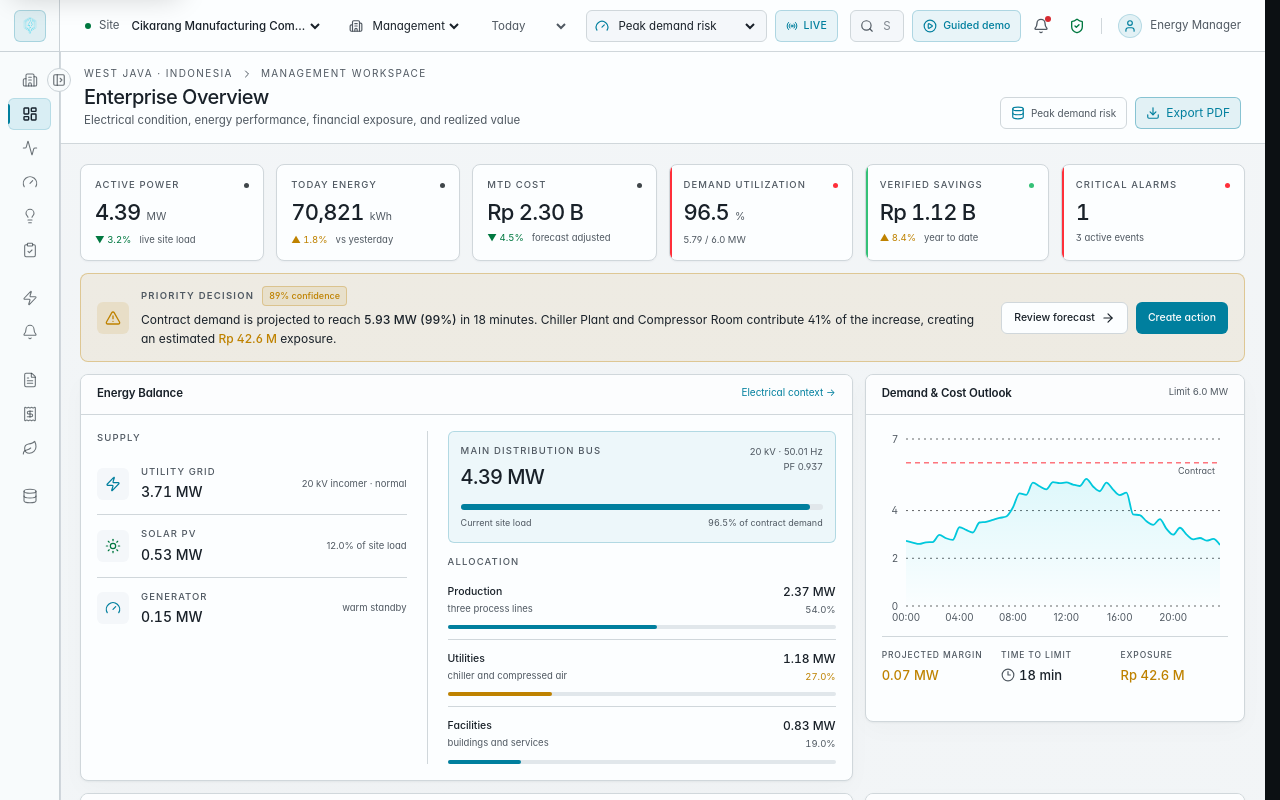
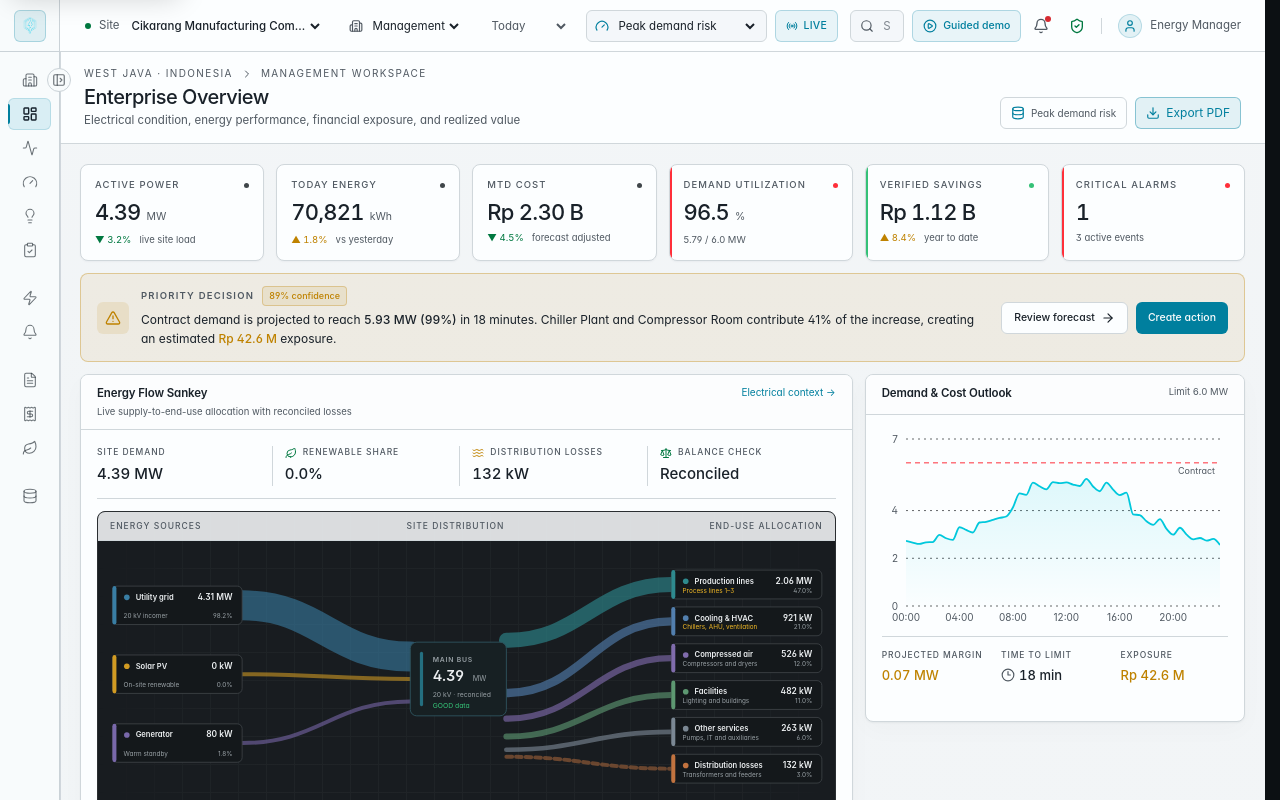
Before and after one commit to masarray/argrid-energy, a React (Vite) app: page /#/ in a window 1280 px wide. Shown: the top 800 px of the page. Built offline with nearby package versions, Linux system fonts and the light colour scheme.

Commit message:
Render reconciled Sankey in overview energy balance panel

```diff
--- a/src/components/argrid-ui.tsx
+++ b/src/components/argrid-ui.tsx
@@ -1,4 +1,7 @@
-import type { ReactNode } from "react";
+import { useMemo, type ReactNode } from "react";
+import { EnergyFlowSankey } from "@/components/energy-flow-sankey";
+import { buildEnergyFlowSnapshot } from "@/lib/energy-flow";
+import { useDemoSimulation } from "@/lib/demo-simulation";
 
 export function Panel({
   title,
@@ -17,18 +20,34 @@ export function Panel({
   padded?: boolean;
   busy?: boolean;
 }) {
+  const { telemetry, scenarioId } = useDemoSimulation();
+  const energyFlowPanel = title === "Energy Balance";
+  const energyFlow = useMemo(
+    () => buildEnergyFlowSnapshot({
+      currentPower: telemetry.currentPower,
+      gridImportMW: telemetry.gridImportMW,
+      solarMW: telemetry.solarMW,
+      generatorMW: telemetry.generatorMW,
+      meterQuality: telemetry.meterQuality,
+    }, scenarioId),
+    [scenarioId, telemetry.currentPower, telemetry.generatorMW, telemetry.gridImportMW, telemetry.meterQuality, telemetry.solarMW],
+  );
+  const resolvedTitle = energyFlowPanel ? "Energy Flow Sankey" : title;
+  const resolvedDescription = energyFlowPanel ? "Live supply-to-end-use allocation with reconciled losses" : description;
+  const resolvedChildren = energyFlowPanel ? <EnergyFlowSankey snapshot={energyFlow} /> : children;
+
   return (
-    <section className={`panel flex min-w-0 flex-col overflow-hidden ${className}`} aria-busy={busy || undefined}>
-      {(title || description || actions) && (
+    <section className={`panel flex min-w-0 flex-col overflow-hidden ${energyFlowPanel ? "panel-energy-flow" : ""} ${className}`} aria-busy={busy || undefined}>
+      {(resolvedTitle || resolvedDescription || actions) && (
         <header className="panel-header flex min-h-10 items-start justify-between gap-3 border-b border-border px-4 py-2.5">
           <div className="min-w-0">
-  {title && <h2 className="truncate text-[11.5px] font-semibold tracking-[-0.01em] text-foreground">{title}</h2>}
-  {description && <p className="mt-0.5 text-[9.5px] leading-relaxed text-muted-foreground">{description}</p>}
+            {resolvedTitle && <h2 className="truncate text-[11.5px] font-semibold tracking-[-0.01em] text-foreground">{resolvedTitle}</h2>}
+            {resolvedDescription && <p className="mt-0.5 text-[9.5px] leading-relaxed text-muted-foreground">{resolvedDescription}</p>}
           </div>
           {actions && <div className="flex shrink-0 items-center gap-1.5">{actions}</div>}
         </header>
       )}
-      <div className={`min-h-0 flex-1 ${padded ? "p-4" : ""}`}>{children}</div>
+      <div className={`min-h-0 flex-1 ${padded ? "p-4" : ""}`}>{resolvedChildren}</div>
     </section>
   );
 }
```
Lines whose indentation alone changed are shown as unchanged.
